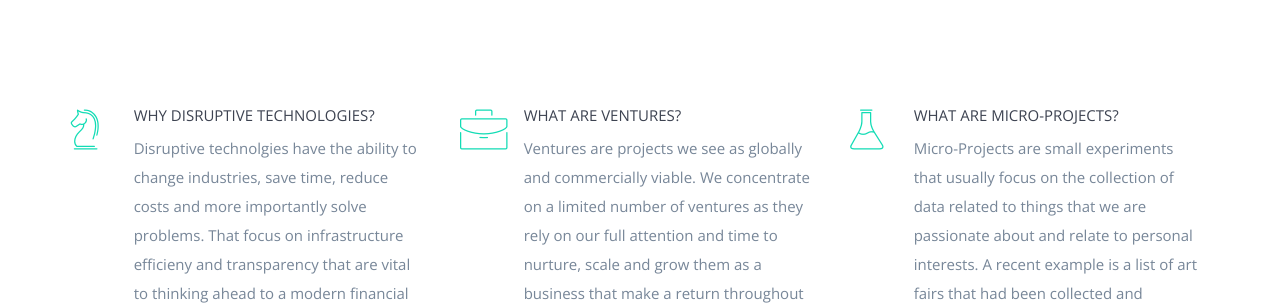
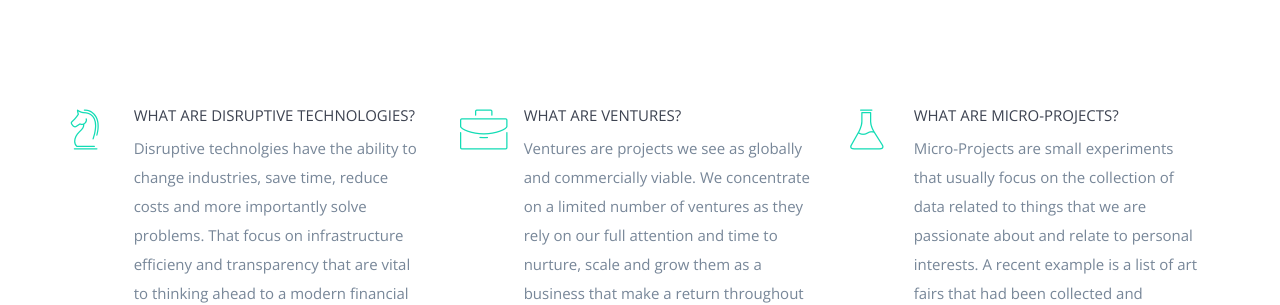
Before and after one commit to Cappui/Cappui-Website, a Jekyll site: the page built from index.html, in a window 1280 px wide and 900 px high, scrolled down 627 px. Shown: the part 155-460 px from the top of the window. Built offline with Jekyll 4.4.1, drawn with Linux system fonts in a browser that asks for light colours; nearby versions of some CDN libraries; library files that are not in the unit come from our copies; a style sheet for code colours, icons or effects is not loaded.

Commit message:
Updated index.html

```diff
--- a/index.html
+++ b/index.html
@@ -33,7 +33,7 @@ layout: default
                         <span data-icon="&#xe03b;" class="icon"></span>
                     </div>
                     <div class="intro-content">
-                        <h5>Why disruptive technologies?</h5>
+                        <h5>What are disruptive technologies?</h5>
                         <p>Disruptive technolgies have the ability to change industries, save time, reduce costs and more importantly solve problems. That focus on infrastructure efficieny and transparency that are vital to thinking ahead to a modern financial world. </p>
                     </div>
                 </div>
```
